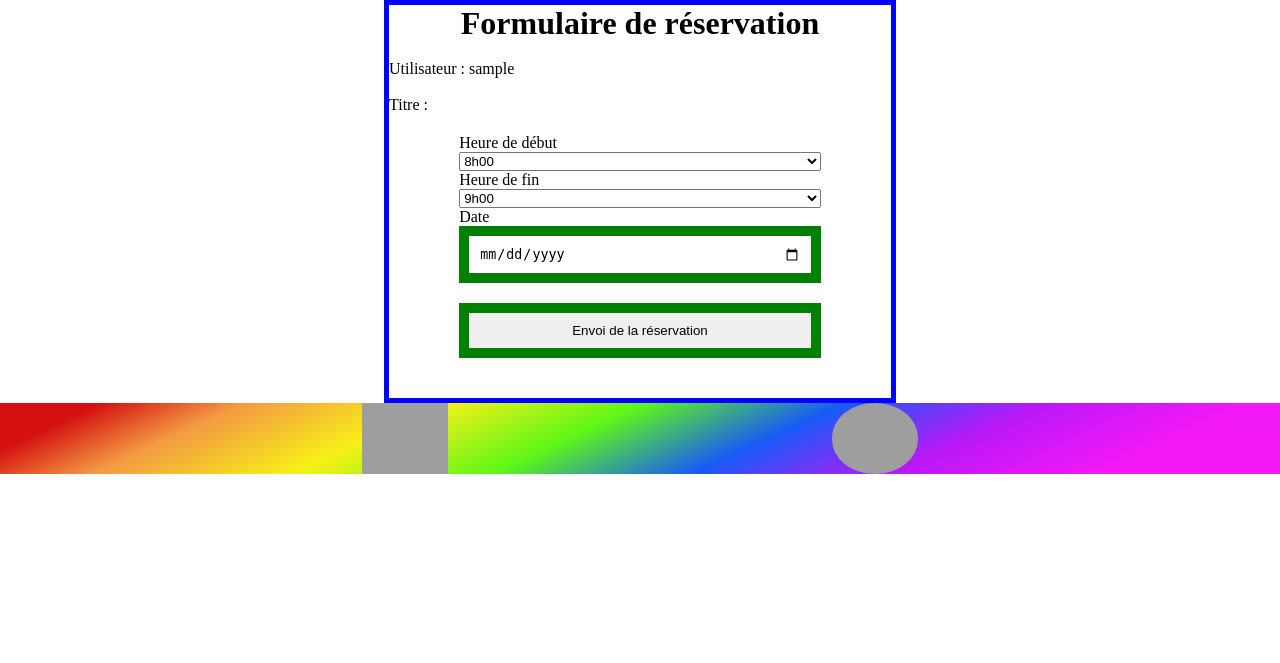
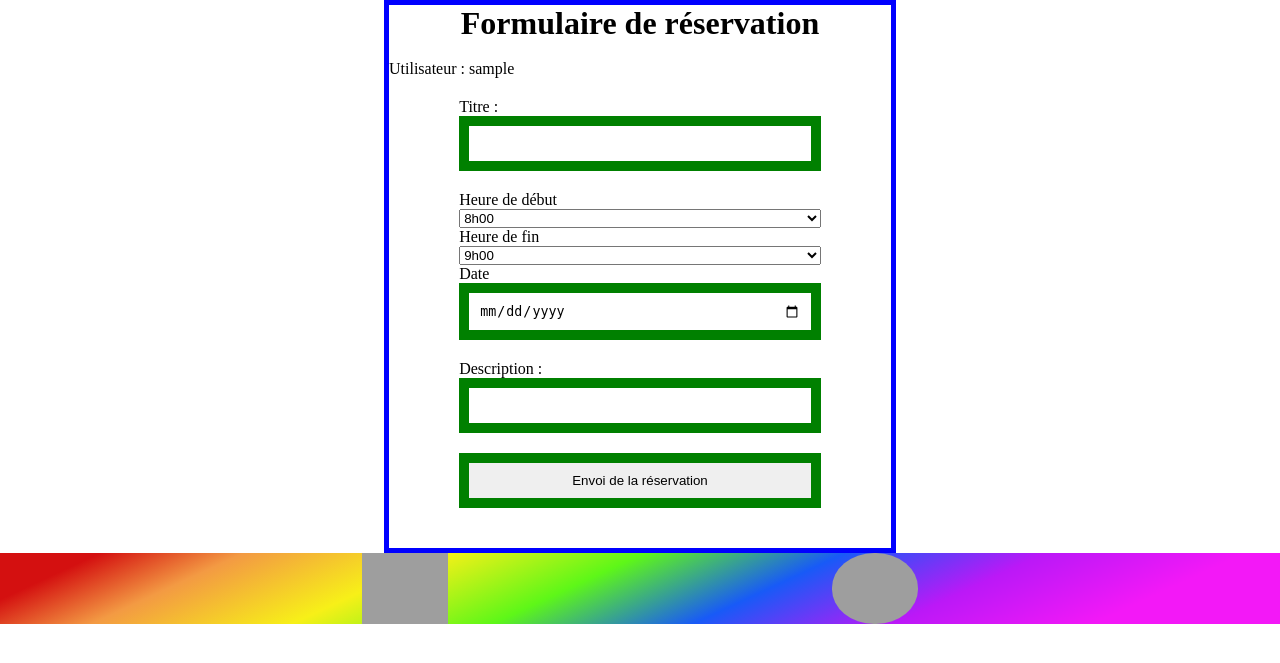
Before and after one commit to joris-landaret/reservation-salles, a PHP site: page /reservation-form.php in a window 1280 px wide. Shown: the part 93-756 px from the top of the page. Run offline with PHP 8.4, Linux system fonts and the light colour scheme; the visitor is signed in with stand-in values (Sample User, id 1); data that the repository does not hold is empty; grey boxes are pictures that could not be loaded.

Commit message:
ajout d'un champ description et titre

```diff
--- a/reservation-form.php
+++ b/reservation-form.php
@@ -74,10 +74,11 @@ if(isset($_POST['envoi'])){
         <div>
             <h1>Formulaire de réservation</h1>
             <p><br>Utilisateur : <?php echo $_SESSION['login'];?></p>
-            <p><br>Titre :</p>
-            <p><?php ?></p>
             <?= $erreur ?>
             <form action="" method="post">
+                <label for="titre">Titre :</label>
+                <input type="text" name="titre">
+
                 <label for="debut">Heure de début</label>
                 <select name="debut">
                     <option value="8h00">8h00</option>
@@ -111,6 +112,9 @@ if(isset($_POST['envoi'])){
                 <label for="date">Date</label>
                 <Input type="date" name="date">
 
+                <label for="description">Description :</label>
+                <Input type="text" name="description">
+
                 <input type="submit" name="envoi" value="Envoi de la réservation">
             </form>
         </div>
```
